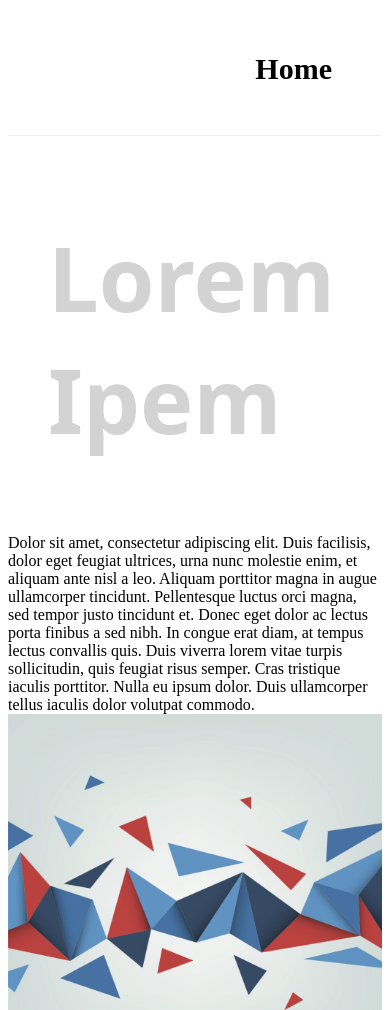
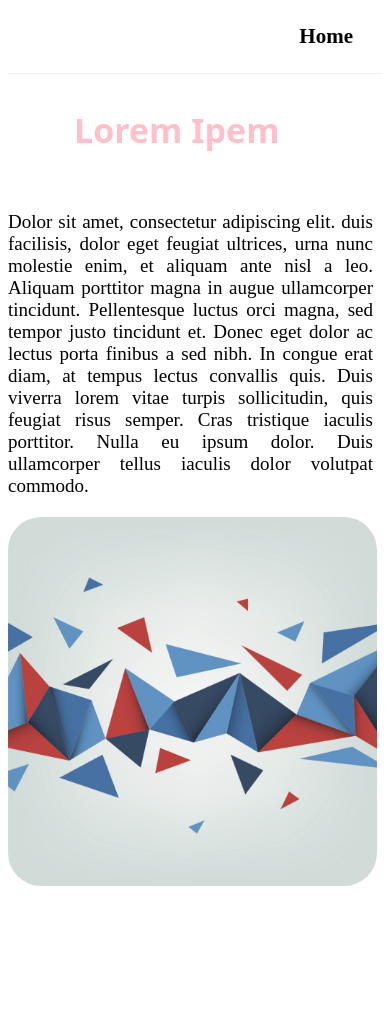
Before and after one commit to khadijaBOUKIR/MediaQueries, a website: page index.html in a window 390 px wide. Shown: the top 1010 px of the page. After the commit the page ends 908 px from the top, so only its background shows below. Drawn offline with Linux system fonts and the light colour scheme.

Commit message:
index finished

```diff
--- a/index.html
+++ b/index.html
@@ -3,8 +3,10 @@
 
 <head>
     <link rel="stylesheet" href="css/style.css" />
-
-    <meta charset="utf-8" />
+    <meta charset="utf-8">
+    <meta http-equiv="X-UA-Compatible" content="IE=edge">
+    <!-- Mobile Meta Tag -->
+    <meta name="viewport" content="width=device-width, initial-scale=1" />
     <title>listes</title>
 </head>
 
@@ -24,7 +26,7 @@
             <h1 class="title">Lorem Ipem</h1>
             <div class="img-text">
                 <div class="content">
-                    Dolor sit amet, consectetur adipiscing elit. Duis facilisis, dolor eget feugiat ultrices, urna nunc molestie enim, et aliquam ante nisl a leo. Aliquam porttitor magna in augue ullamcorper tincidunt. Pellentesque luctus orci magna, sed tempor justo tincidunt
+                    Dolor sit amet, consectetur adipiscing elit. duis facilisis, dolor eget feugiat ultrices, urna nunc molestie enim, et aliquam ante nisl a leo. Aliquam porttitor magna in augue ullamcorper tincidunt. Pellentesque luctus orci magna, sed tempor justo tincidunt
                     et. Donec eget dolor ac lectus porta finibus a sed nibh. In congue erat diam, at tempus lectus convallis quis. Duis viverra lorem vitae turpis sollicitudin, quis feugiat risus semper. Cras tristique iaculis porttitor. Nulla eu ipsum
                     dolor. Duis ullamcorper tellus iaculis dolor volutpat commodo.
                 </div>
--- a/scss/style.scss
+++ b/scss/style.scss
@@ -5,6 +5,7 @@
 html,
 body {
     background-color: rgb(255, 255, 255);
+    header {
         .lists {
             display: flex;
             justify-content: flex-end;
@@ -16,6 +17,13 @@ body {
                 justify-content: center;
                 &:hover {
                     text-decoration: none;
+                }
+                @media only screen and (max-width: 768px) {
+                    margin-top: 1px;
+                }
+                @media only screen and (max-width: 425px) {
+                    margin-bottom: -13px;
+                    margin-top: -17px;
                 }
                 .list-item {
                     .item {
@@ -29,7 +37,13 @@ body {
                         &:hover {
                             color: rgba(139, 137, 137, 0.267);
                         }
+                        @media only screen and (max-width: 768px) {}
+                        @media only screen and (max-width: 425px) {
+                            font-size: 21px;
+                            margin-right: 29px;
                         }
+                    }
+                    .activation {}
                 }
             }
         }
@@ -39,34 +53,81 @@ body {
             background: #b1a8a82e;
             margin: 5px 0;
         }
+    }
+    section {
         .container {
             display: flex;
             flex-direction: column;
+            .title {
+                margin-left: 6px;
+                font-size: 80px;
+                color: lightgrey;
+                font-family: system-ui;
+                @media only screen and (max-width: 768px) {
+                    font-size: 64px;
+                    color: #a3e5ff;
+                    margin-left: 1px;
+                }
+                @media only screen and (max-width: 425px) {
+                    font-size: 34px;
+                    color: pink;
+                    margin-left: 66px;
+                }
+            }
             .img-text {
                 display: flex;
-            flex-direction: row;
-            @media only screen and (min-width: 320px) {
+                @media only screen and (max-width: 425px) {
+                    display: flex;
                     flex-direction: column;
+                }
+                @media only screen and (max-width: 768px) {
+                    display: flex;
+                }
+                .content {
+                    flex: 1;
+                    font-size: 31px;
+                    text-align: justify;
+                    margin-right: 20px;
+                    //margin-top: 26px;
+                    margin-top: 11px;
+                    @media only screen and (max-width: 768px) {
+                        text-align: justify;
+                        margin-right: 9px;
+                        font-size: 22px;
+                        margin-top: 30px;
+                    }
+                    @media only screen and (max-width: 425px) {
+                        text-align: justify;
+                        font-size: 19px;
+                    }
                 }
                 .picture {
                     flex: 1;
+                    //height: 386px;
+                    //width: 112px;
+                    margin-top: 20px;
+                    margin-right: 5px;
+                    @media only screen and (max-width: 768px) {
+                        margin-top: 34px;
+                        //margin-bottom: 114px;
+                        //height: 362px;
+                    }
+                    @media only screen and (max-width: 425px) {
+                        margin-top: 20px;
+                        margin-bottom: 10px;
+                        border-radius: 33px;
+                        //width: 300px;
+                    }
+                }
                 .picture-item {
                     width: 100%;
                     height: 100%;
+                    @media only screen and (max-width: 425px) {
+                        border-radius: 33px;
                     }
-            }
-            .content {
-                flex: 1;
+                    @media only screen and (max-width: 768px) {}
                 }
             }
         }
-    .title {
-        margin-left: 40px;
-        font-size: 80px;
-        color: lightgrey;
-        font-family: system-ui;
-        @media only screen and (min-width: 320px) {
-            font-size: 90px;
     }
 }
-}
```
Also changed, not shown: css/style.css. Lines whose indentation alone changed are shown as unchanged.
